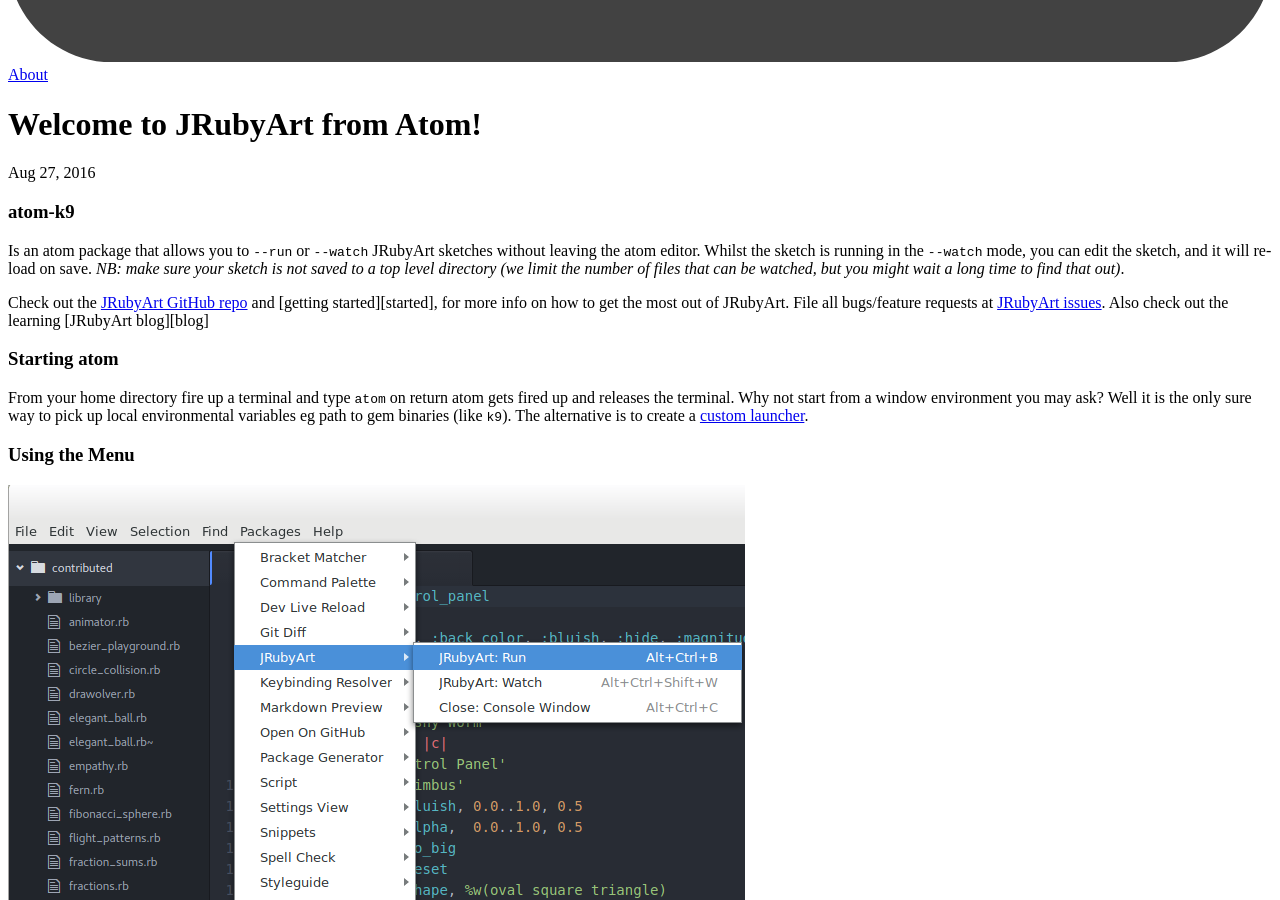
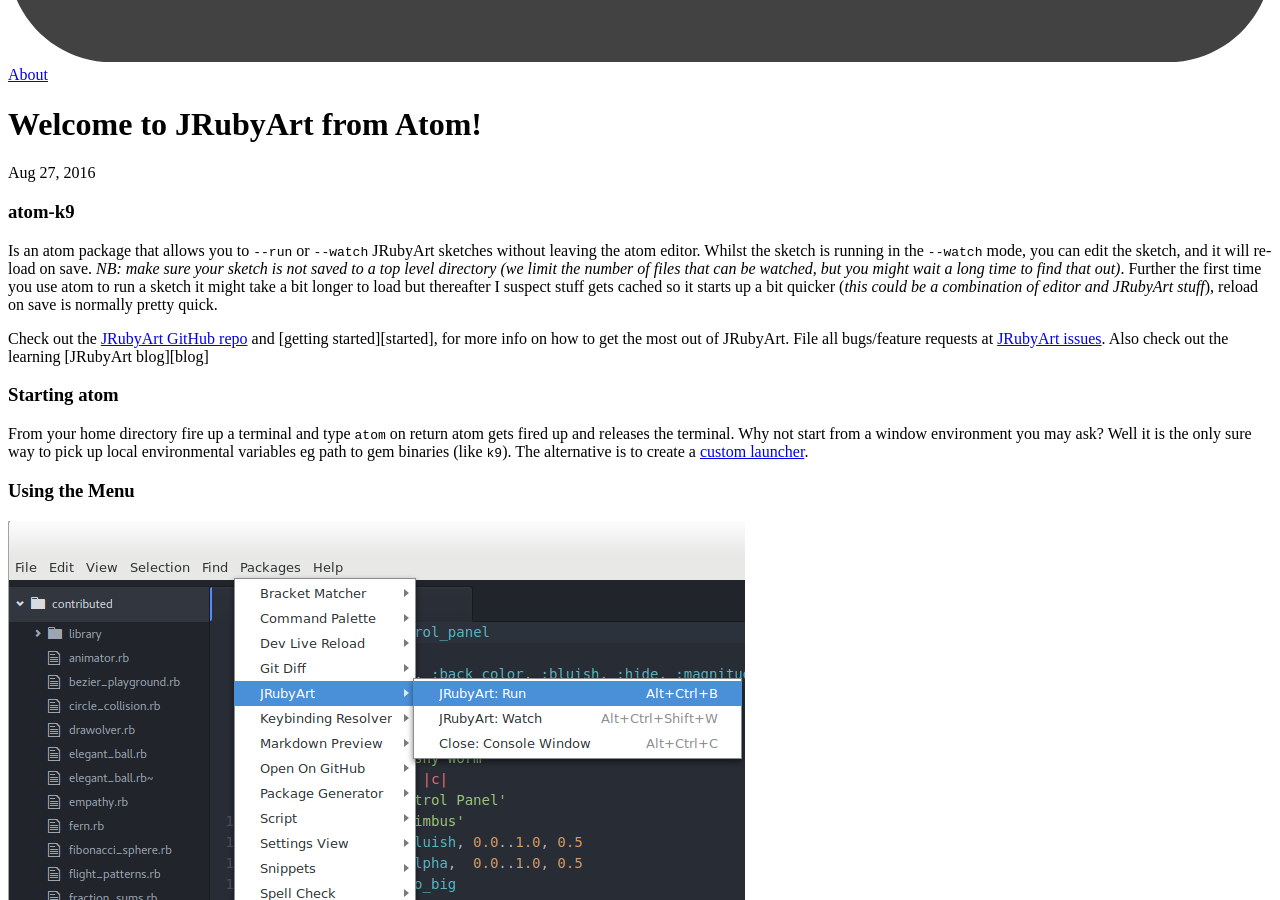
Before and after one commit to ruby-processing/atom-k9, a Jekyll site: the page built from _posts/2016-08-27-welcome.md, in a window 1280 px wide and 900 px high, scrolled down 1017 px. Built offline with Jekyll 4.4.1, drawn with Linux system fonts in a browser that asks for light colours.

```diff
--- a/_posts/2016-08-27-welcome.md
+++ b/_posts/2016-08-27-welcome.md
@@ -6,7 +6,7 @@ categories: jruby_art update
 ---
 ### atom-k9 ###
 
-Is an atom package that allows you to `--run` or `--watch` JRubyArt sketches without leaving the atom editor. Whilst the sketch is running in the `--watch` mode, you can edit the sketch, and it will re-load on save. _NB: make sure your sketch is not saved to a top level directory (we limit the number of files that can be watched, but you might wait a long time to find that out)_.
+Is an atom package that allows you to `--run` or `--watch` JRubyArt sketches without leaving the atom editor. Whilst the sketch is running in the `--watch` mode, you can edit the sketch, and it will re-load on save. _NB: make sure your sketch is not saved to a top level directory (we limit the number of files that can be watched, but you might wait a long time to find that out)_. Further the first time you use atom to run a sketch it might take a bit longer to load but thereafter I suspect stuff gets cached so it starts up a bit quicker (_this could be a combination of editor and JRubyArt stuff_), reload on save is normally pretty quick.
 
 Check out the [JRubyArt GitHub repo][repo] and [getting started][started], for more info on how to get the most out of JRubyArt. File all bugs/feature requests at [JRubyArt issues][issues]. Also check out the learning [JRubyArt blog][blog]
 
```
Also changed, not shown: _posts/2016-09-11-help_wanted.md (added, +18 -0 lines).
